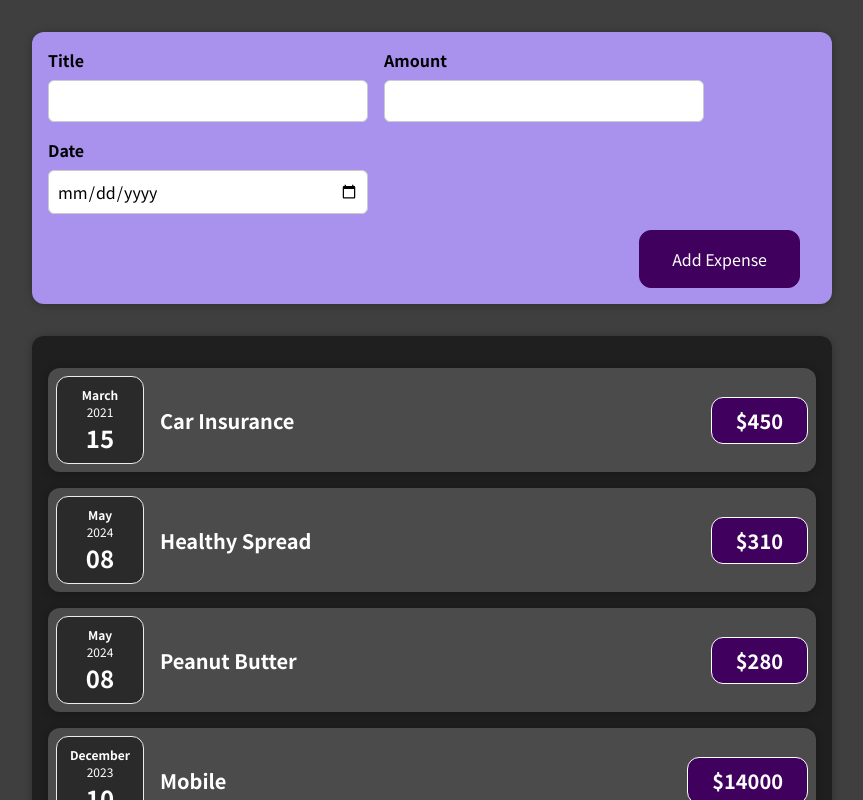
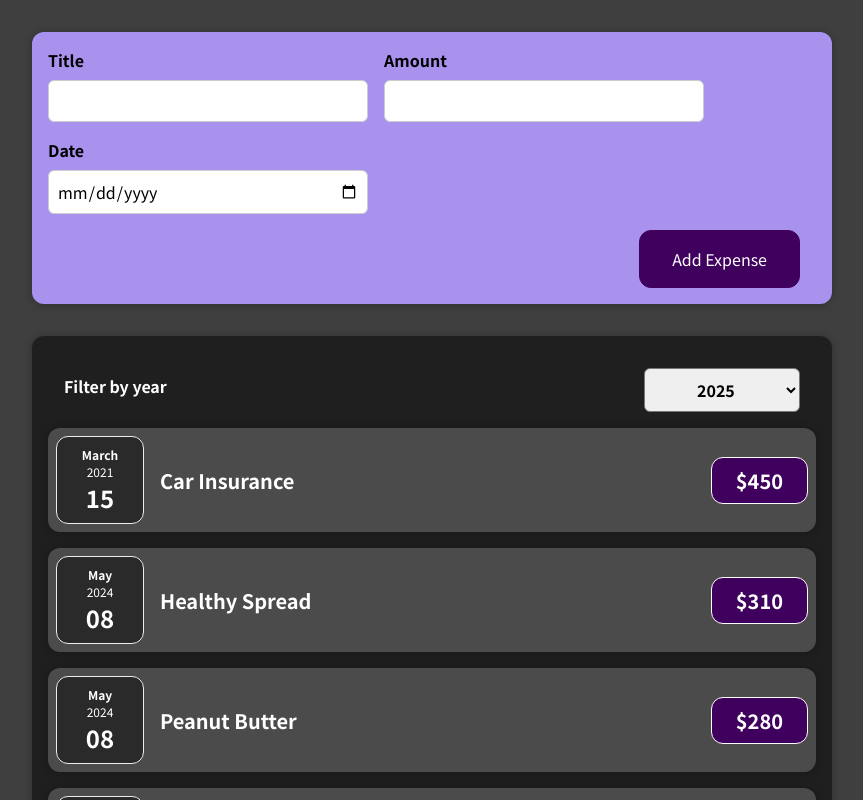
Before and after one commit to RadwaAhmed4869/Expense-Tracker, a React (Create React App) app: page / in a window 1280 px wide. Shown: the top 800 px of the page, without its empty margins (208-1071 px from the left). Built offline with nearby package versions, Linux system fonts and the light colour scheme.

Commit message:
ExpensesFilter assignment

```diff
--- a/src/components/Expenses/Expenses.js
+++ b/src/components/Expenses/Expenses.js
@@ -1,12 +1,24 @@
-import React from 'react';
+import React, { useState } from "react";
 
 import ExpenseItem from "./ExpenseItem";
+import ExpensesFilter from "./ExpensesFilter";
 import Card from "../UI/Card";
 import "./Expenses.css";
 
 const Expenses = (props) => {
+  const [filterYear, SetFilterYear] = useState("2025");
+
+  const filterChangeHandler = (selectedYear) => {
+    SetFilterYear(selectedYear);
+    // console.log(selectedYear);
+  };
+
   return (
     <Card className="expenses">
+      <ExpensesFilter
+        selected={filterYear}
+        onChangeFilter={filterChangeHandler}
+      />
       <ExpenseItem
         title={props.items[0].title}
         amount={props.items[0].amount}
@@ -29,6 +41,6 @@ const Expenses = (props) => {
       />
     </Card>
   );
-}
+};
 
 export default Expenses;
--- /dev/null
+++ b/src/components/Expenses/ExpensesFilter.css
@@ -0,0 +1,24 @@
+.expenses-filter {
+  color: white;
+  padding: 0 1rem;
+}
+
+.expenses-filter__control {
+  display: flex;
+  width: 100%;
+  align-items: center;
+  justify-content: space-between;
+  margin: 1rem 0;
+}
+
+.expenses-filter label {
+  font-weight: bold;
+  margin-bottom: 0.5rem;
+}
+
+.expenses-filter select {
+  font: inherit;
+  padding: 0.5rem 3rem;
+  font-weight: bold;
+  border-radius: 6px;
+}
--- /dev/null
+++ b/src/components/Expenses/ExpensesFilter.js
@@ -0,0 +1,25 @@
+import React from "react";
+
+import "./ExpensesFilter.css";
+
+const ExpensesFilter = (props) => {
+  const dropdownChangeHandler = (event) => {
+    props.onChangeFilter(event.target.value);
+  };
+  return (
+    <div className="expenses-filter">
+      <div className="expenses-filter__control">
+        <label>Filter by year</label>
+        <select value={props.selected} onChange={dropdownChangeHandler}>
+          <option value="2025">2025</option>
+          <option value="2024">2024</option>
+          <option value="2023">2023</option>
+          <option value="2022">2022</option>
+          <option value="2021">2021</option>
+        </select>
+      </div>
+    </div>
+  );
+};
+
+export default ExpensesFilter;
```
